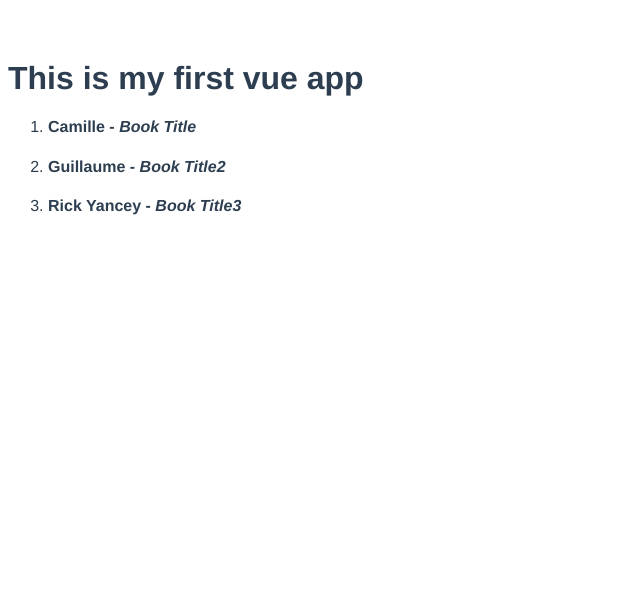
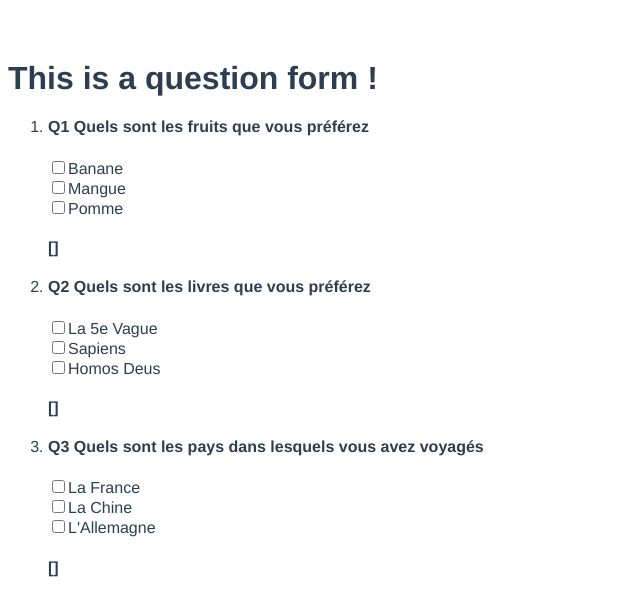
Before and after one commit to hyyyanick/my-book, a Vue app: page / in a window 1280 px wide. Shown: the top 616 px of the page, without its empty margins (0-640 px from the left). Built offline with nearby package versions, Linux system fonts and the light colour scheme.

Commit message:
Init question forms

```diff
--- a/src/App.vue
+++ b/src/App.vue
@@ -1,6 +1,6 @@
 <template>
   <div id="app">
-    <Dashboard msg="This is my first vue app"/>
+    <Dashboard :msg="title"/>
   </div>
 </template>
 
@@ -9,6 +9,14 @@ import Dashboard from './components/Dashboard.vue'
 
 export default {
   name: 'app',
+  data(){
+    return {
+      title: ""
+    }
+  },
+  mounted() {
+    this.title = "This is a question form !"
+  },
   components: {
     Dashboard
   }
--- a/src/assets/questions-data.json
+++ b/src/assets/questions-data.json
@@ -1,17 +1,26 @@
 [
     {
         "id": 1,
-        "name": "Camille",
-        "book": "Book Title"
+        "question": "Q1 Quels sont les fruits que vous préférez",
+        "choices": [
+            "Banane", "Mangue", "Pomme"
+        ],
+        "response": []
     },
     {
         "id": 2,
-        "name": "Guillaume",
-        "book": "Book Title2"
+        "question": "Q2 Quels sont les livres que vous préférez",
+        "choices": [
+            "La 5e Vague", "Sapiens", "Homos Deus"
+        ],
+        "response": []
     },
     {
         "id": 3,
-        "name": "Rick Yancey",
-        "book": "Book Title3"
+        "question": "Q3 Quels sont les pays dans lesquels vous avez voyagés",
+        "choices": [
+            "La France", "La Chine", "L'Allemagne"
+        ],
+        "response": []
     }
 ]
--- a/src/components/BookList.vue
+++ /dev/null
@@ -1,21 +0,0 @@
-<template>
-    <ol>
-        <li v-for="(item, index) in questions" :key="item.id">
-            <h4>{{item.name}} - <span class="book-title">{{item.book}}</span></h4>
-        </li>
-    </ol>
-</template>
-
-<script>
-
-    export default {
-        name: "BookList",
-        props: ["questions"]
-    }
-</script>
-
-<style lang="css">
-    .book-title{
-        font-style: italic;
-    }
-</style>
--- a/src/components/Dashboard.vue
+++ b/src/components/Dashboard.vue
@@ -2,13 +2,13 @@
   <div class="hello">
     <h1>{{ msg }}</h1>
 
-    <BookList :questions="Questions" />
+    <Questions :questions="questionsData" />
   </div>
 </template>
 
 <script>
-import BookList from './BookList.vue';
-import Questions from '../assets/questions-data.json';
+import Questions from './Questions.vue';
+import questionsData from '../assets/questions-data.json';
 
 export default {
   name: 'Dashboard',
@@ -17,11 +17,11 @@ export default {
   },
   data(){
     return {
-      Questions
+      questionsData
     }
   },
   components: {
-    BookList
+    Questions
   }
 }
 </script>
--- /dev/null
+++ b/src/components/Questions.vue
@@ -0,0 +1,27 @@
+<template>
+    <ol>
+        <li v-for="item in questions" :key="item.id">
+            <h4>{{item.question}}</h4>
+            <div v-for="(choice, index) in item.choices" :key="index">
+                <input type="checkbox" :id="choice" :value="choice" v-model="item.response">
+                <label :for="choice">{{choice}}</label>
+            </div>
+
+            <h4>{{item.response}}</h4>
+        </li>
+    </ol>
+</template>
+
+<script>
+
+    export default {
+        name: "Questions",
+        props: ["questions"]
+    }
+</script>
+
+<style lang="css">
+    .book-title{
+        font-style: italic;
+    }
+</style>
```
